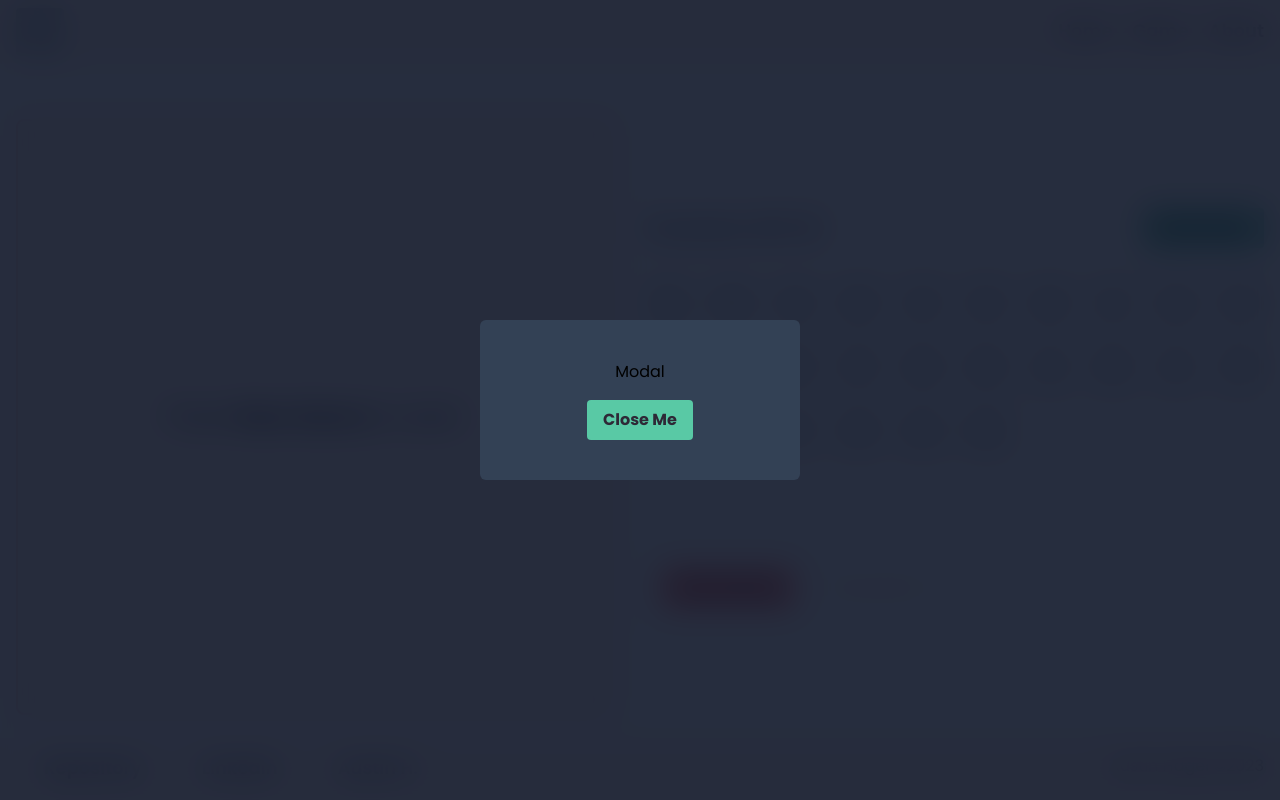
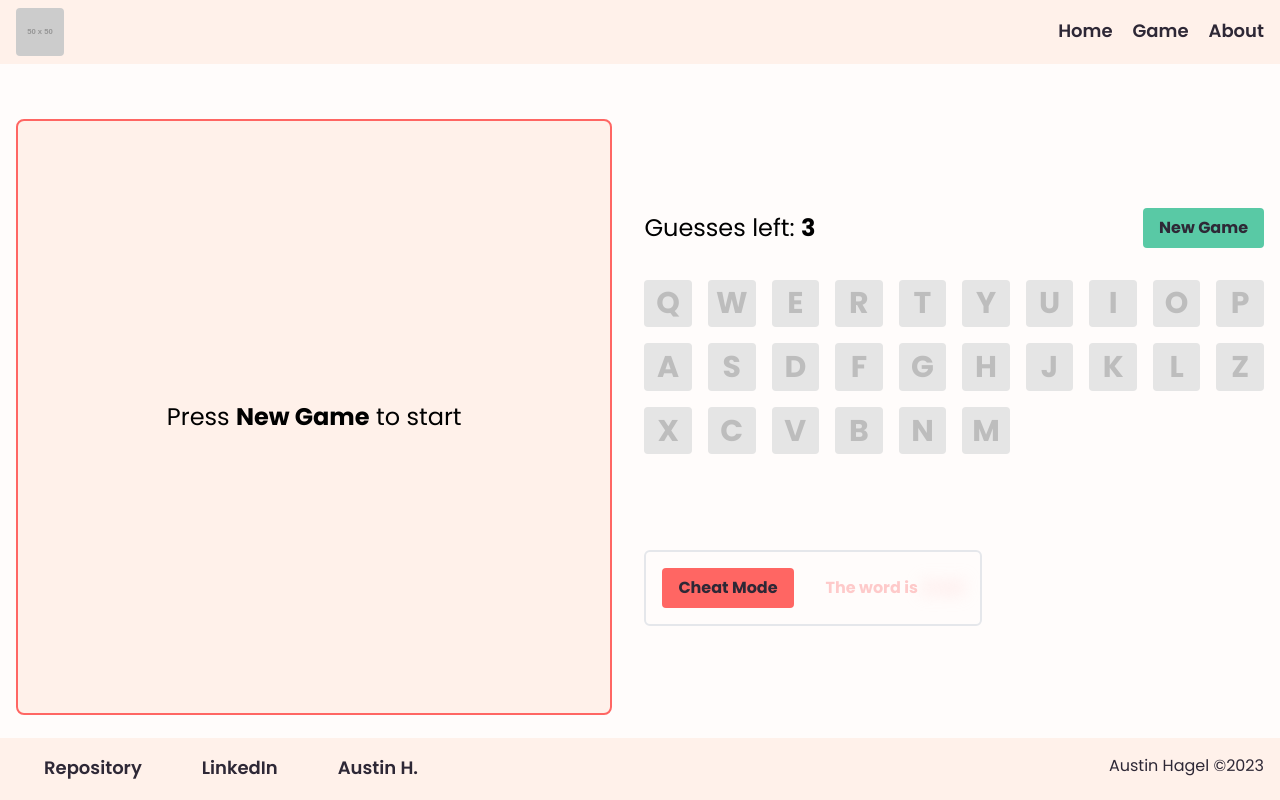
Before and after one commit to austinh-io/RTT-WordGuess, a React (Vite) app: page /rtt-wordguess/game in a window 1280 px wide. Built offline with nearby package versions, Linux system fonts and the light colour scheme; some icons are missing.

Commit message:
Modal now is enabled or disabled based on game state

```diff
--- a/src/components/Modal.tsx
+++ b/src/components/Modal.tsx
@@ -1,15 +1,15 @@
 import Button from "./Button";
 
 type ModalProps = {
-  active?: boolean
+  children: React.ReactNode;
+  enabled?: boolean;
 };
 
-const Modal = () => {
+const Modal = ({children, enabled}: ModalProps) => {
   return (
-    <div className="fixed w-[100dvw] h-[100dvh] m-0 p-0 top-0 left-0 bg-slate-900/90 backdrop-blur-lg z-10 flex items-center justify-center" >
+    <div className={`${enabled ? 'auto' : 'hidden'} fixed w-[100dvw] h-[100dvh] m-0 p-0 top-0 left-0 bg-slate-900/90 backdrop-blur-lg z-10 flex items-center justify-center`} >
       <div className="max-w-xs w-full bg-slate-700 p-10 mx-8 flex items-center justify-center flex-col gap-4 rounded-md">
-        <p>Modal</p>
-        <Button>Close Me</Button>
+        {children}
       </div>
     </div>
   );
--- a/src/pages/game/Game.tsx
+++ b/src/pages/game/Game.tsx
@@ -26,7 +26,7 @@ const pageTransition = {
   },
 };
 
-const initGuessCount = 4;
+const initGuessCount = 3;
 
 const wordApiSource = 'https://random-word-api.herokuapp.com/word?number=1';
 
@@ -39,6 +39,7 @@ const Game: React.FC = () => {
   const [isNewGame, setIsNewGame] = useState<boolean>(true);
   const [guessCount, setGuessCount] = useState<number>(initGuessCount);
   const [debugMode, setDebugMode] = useState<boolean>(false);
+  const [enableModal, setEnableModal] = useState<boolean>(false);
 
   function handleSetDebugMode() {
     setDebugMode(!debugMode);
@@ -65,6 +66,7 @@ const Game: React.FC = () => {
     setIsNewGame(true);
     setWord('');
     resetGuessCount();
+    setEnableModal(() => true)
   }
 
   function handleSetLastLetter(letter: string) {
@@ -115,7 +117,12 @@ const Game: React.FC = () => {
       exit='exit'
       variants={pageTransition}
       className='flex flex-col w-full max-w-7xl px-4'>
-      <Modal />
+      <Modal
+        enabled={enableModal}>
+        <h4>Modal</h4>
+        <p>Lorem Ipsum</p>
+        <Button onClick={() => setEnableModal(false)}>Close Me</Button>
+      </Modal>
       <div className='flex flex-col mt-8'>
         <main className='flex flex-col lg:flex-row items-center gap-8'>
           <GameVisual>
```
